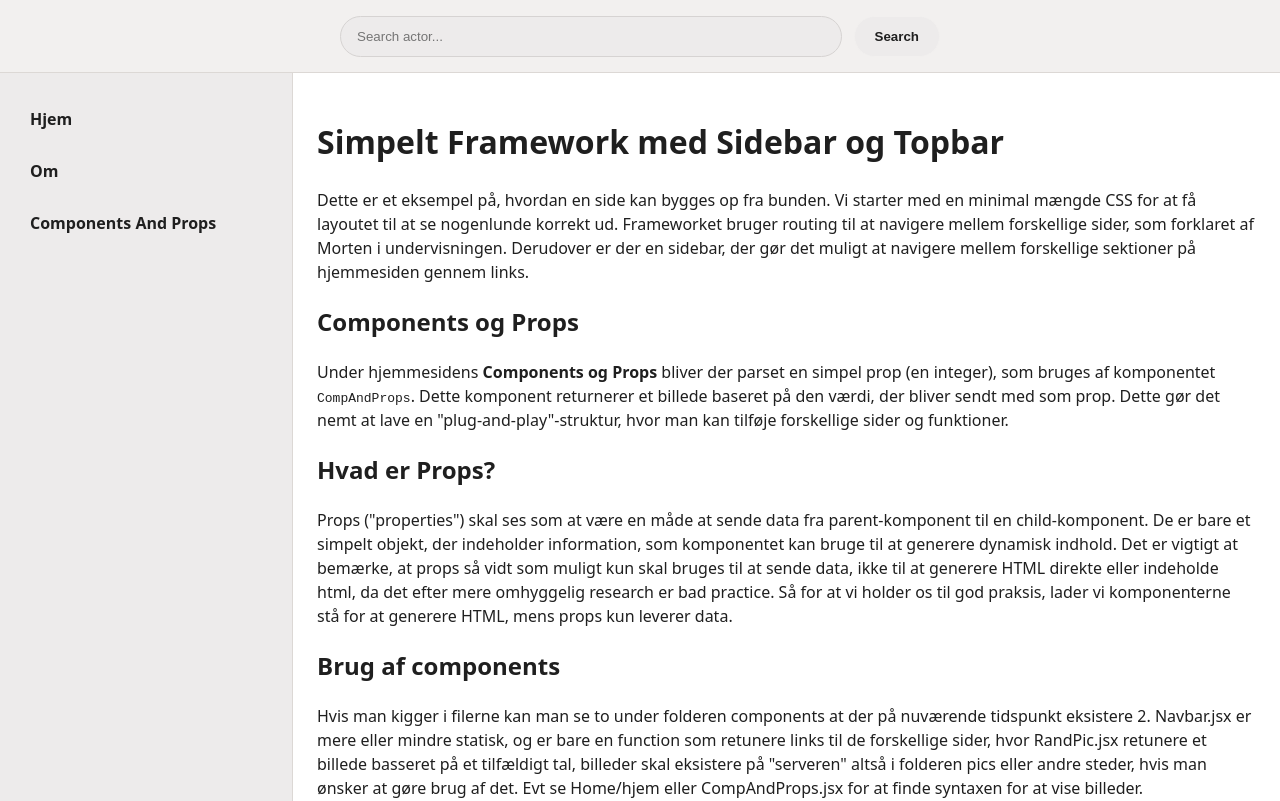
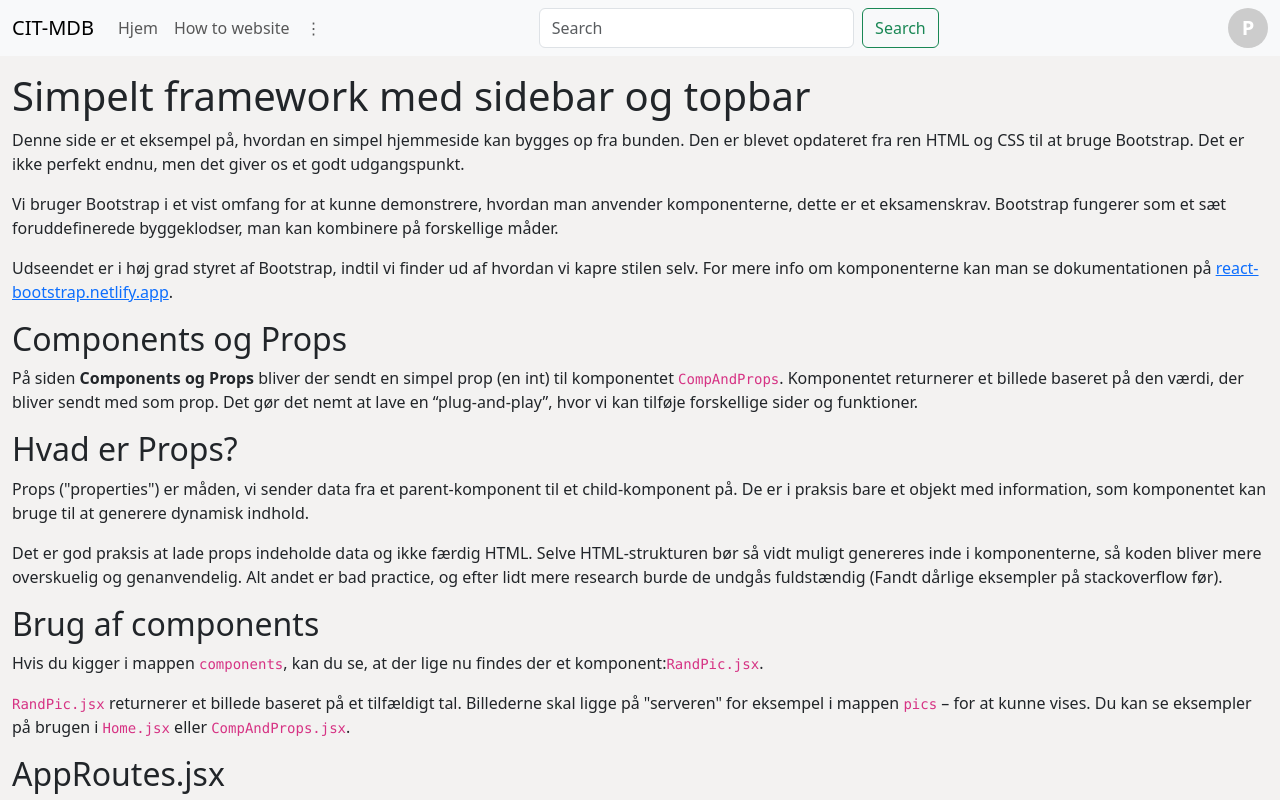
Before and after one commit to CITCodeOne/CIT_Frontend, a React (Vite) app in the folder vite-react-router/: page /about in a window 1280 px wide. Built offline with nearby package versions, Linux system fonts and the light colour scheme.

Commit message:
opdateret

```diff
--- a/vite-react-router/package.json
+++ b/vite-react-router/package.json
@@ -10,7 +10,9 @@
     "preview": "vite preview"
   },
   "dependencies": {
+    "bootstrap": "^5.3.8",
     "react": "^19.2.0",
+    "react-bootstrap": "^2.10.10",
     "react-dom": "^19.2.0",
     "react-router-dom": "^7.9.6"
   },
--- a/vite-react-router/src/App.css
+++ /dev/null
@@ -1,246 +0,0 @@
-:root {
-  --header-height: 72px;
-  --sidebar-width: 260px;
-  --layout-background: #f3f2f1;
-  --surface-color: #ffffff;
-  --border-color: #dcd8d5;
-}
-
-html,
-body,
-#root {
-  margin: 0;
-  padding: 0;
-  width: 100%;
-  height: 100%;
-}
-
-body {
-  color: #1f1f1f;
-}
-
-.App {
-  display: flex;
-  flex-direction: column;
-  min-height: 100vh;
-  background-color: var(--layout-background);
-}
-
-.header {
-  position: sticky;
-  top: 0;
-  z-index: 10;
-  display: flex;
-  align-items: center;
-  justify-content: center;
-  height: var(--header-height);
-  padding: 0 24px;
-  background-color: #f2f0ef;
-  border-bottom: 1px solid var(--border-color);
-}
-
-#form {
-  display: flex;
-  align-items: center;
-  gap: 12px;
-  width: 100%;
-  max-width: 600px;
-}
-
-.TextInput {
-  flex: 1 1 auto;
-  padding: 12px 16px;
-  box-sizing: border-box;
-  border-radius: 999px;
-  border: 1px solid #d6d3d2;
-  background-color: #edebeb;
-  color: inherit;
-  transition: border-color 0.2s ease, box-shadow 0.2s ease;
-}
-
-.TextInput:hover,
-.TextInput:focus {
-  border-color: #4d5d68;
-  outline: none;
-  box-shadow: 0 0 0 2px rgba(77, 93, 104, 0.2);
-}
-
-#SearchButton {
-  display: inline-flex;
-  align-items: center;
-  justify-content: center;
-  padding: 12px 20px;
-  border-radius: 999px;
-  border: 1px solid #f2f0ef;
-  background-color: #edebeb;
-  color: #1f1f1f;
-  cursor: pointer;
-  font-weight: 600;
-  transition: background-color 0.2s ease, border-color 0.2s ease;
-}
-
-#SearchButton:hover {
-  border-color: #4d5d68;
-  background-color: #e2dedd;
-}
-
-#SearchButton:active {
-  border-color: #272727;
-  background-color: #d4d1d0;
-}
-
-.Container {
-  display: flex;
-  flex: 1 1 auto;
-  min-height: 0;
-  overflow: hidden;
-  height: calc(100vh - var(--header-height));
-}
-
-.Sidebar {
-  flex: 0 0 var(--sidebar-width);
-  display: flex;
-  flex-direction: column;
-  gap: 24px;
-  padding: 24px 16px;
-  background-color: #edebeb;
-  border-right: 1px solid var(--border-color);
-  overflow-y: auto;
-}
-
-.navbar {
-  display: flex;
-  flex-direction: column;
-  gap: 16px;
-}
-
-.navbar ul {
-  list-style: none;
-  display: flex;
-  flex-direction: column;
-  gap: 8px;
-  padding: 0;
-  margin: 0;
-}
-
-.navbar a {
-  display: block;
-  padding: 10px 14px;
-  border-radius: 12px;
-  text-decoration: none;
-  color: #1f1f1f;
-  font-weight: 600;
-  transition: background-color 0.2s ease, color 0.2s ease;
-}
-
-.navbar a:hover,
-.navbar a:focus-visible {
-  background-color: #d6d3d2;
-  color: #000;
-  outline: none;
-}
-
-.content {
-  flex: 1 1 auto;
-  min-width: 0;
-  min-height: 0;
-  height: 100%;
-  overflow-y: auto;
-  padding: 24px;
-  background-color: var(--surface-color);
-  box-sizing: border-box;
-  scroll-padding-top: calc(var(--header-height) + 16px);
-}
-
-.content img {
-  max-width: 100%;
-  height: auto;
-  border-radius: 12px;
-}
-
-@media (max-width: 900px) {
-  :root {
-    --sidebar-width: 220px;
-  }
-}
-
-@media (max-width: 768px) {
-  .Container {
-    flex-direction: column;
-    height: auto;
-    min-height: calc(100vh - var(--header-height));
-  }
-
-  .Sidebar {
-    flex: 0 0 auto;
-    flex-direction: row;
-    align-items: center;
-    gap: 12px;
-    padding: 16px;
-    border-right: none;
-    border-bottom: 1px solid var(--border-color);
-    overflow-x: auto;
-  }
-
-  .navbar {
-    width: 100%;
-  }
-
-  .navbar ul {
-    flex-direction: row;
-    gap: 12px;
-  }
-
-  .navbar a {
-    white-space: nowrap;
-  }
-}
-
-@media (prefers-color-scheme: dark) {
-  :root {
-    --layout-background: #1e1e1e;
-    --surface-color: #151515;
-    --border-color: #2c2c2c;
-  }
-
-  .App {
-    color: #f2f0ef;
-  }
-
-  .header {
-    background-color: #222222;
-  }
-
-  .Sidebar {
-    background-color: #222222;
-  }
-
-  .TextInput {
-    background-color: #222222;
-    border-color: #3a3a3a;
-    color: inherit;
-  }
-
-  #SearchButton {
-    background-color: #222222;
-    border-color: #3a3a3a;
-    color: inherit;
-  }
-
-  #SearchButton:hover {
-    background-color: #2a2a2a;
-  }
-
-  #SearchButton:active {
-    background-color: #1a1a1a;
-  }
-
-  .navbar a {
-    color: inherit;
-  }
-
-  .navbar a:hover,
-  .navbar a:focus-visible {
-    background-color: #2e2e2e;
-  }
-}
--- a/vite-react-router/src/App.jsx
+++ b/vite-react-router/src/App.jsx
@@ -1,32 +1,96 @@
-import './App.css';
-import { BrowserRouter as Router } from 'react-router-dom';
+import { BrowserRouter as Router, Link } from 'react-router-dom';
 import AppRoutes from './routes/AppRoutes';
-import Navbar from './components/Navbar';
+import 'bootstrap/dist/css/bootstrap.min.css';
+import Button from 'react-bootstrap/Button';
+import Container from 'react-bootstrap/Container';
+import Form from 'react-bootstrap/Form';
+import Nav from 'react-bootstrap/Nav';
+import Navbar from 'react-bootstrap/Navbar';
+import NavDropdown from 'react-bootstrap/NavDropdown';
 
 function App() {
   return (
     <Router>
-      <div className="App">
-        <header className="header">
-          <form id="form" role="search">
-            <input
-              type="search"
-              placeholder="Search actor..."
-              aria-label="Search actor"
-              className="TextInput"
-            />
-            <button id="SearchButton" type="submit">Search</button>
-          </form>
-        </header>
-        <div className="Container">
-          <aside className="Sidebar" aria-label="Primary navigation">
-            <Navbar />
-          </aside>
-          <main className="content" role="main">
-            <AppRoutes />
-          </main>
-        </div>
-      </div>
+      <Navbar expand="lg" className="bg-body-tertiary">
+        <Container fluid>
+          <Navbar.Brand href="#">CIT-MDB</Navbar.Brand>
+          <Navbar.Toggle aria-controls="navbarScroll" />
+          <Navbar.Collapse id="navbarScroll">
+            <Nav
+              className="me-auto my-2 my-lg-0"
+              style={{ maxHeight: '100px' }}
+              navbarScroll
+            >
+              <Nav.Link as={Link} to="/">Hjem</Nav.Link>
+              <Nav.Link as={Link} to="/about">How to website</Nav.Link>
+              <NavDropdown title=" ⋮ " id="navbarScrollingDropdown" className="no-caret">
+                <NavDropdown.Item as={Link} to="/CompAndProps">Random pictures</NavDropdown.Item>
+                <NavDropdown.Item as={Link} to="#action4">
+                  Noget sejt her?
+                </NavDropdown.Item>
+                <NavDropdown.Divider />
+                <NavDropdown.Item href="#action5">
+                  Noget endnu sejere her?
+                </NavDropdown.Item>
+              </NavDropdown>
+              {/*
+              <Nav.Link href="#" disabled>
+                Link
+              </Nav.Link>
+              */}
+            </Nav>
+            <div className="d-flex justify-content-between flex-grow-1">
+              <div className="d-flex justify-content"></div>
+              <Form className="d-flex" style={{ maxWidth: 400, width: "100%" }}>
+                <Form.Control
+                  type="search"
+                  placeholder="Search"
+                  className="me-2"
+                  aria-label="Search"
+                />
+                <Button variant="outline-success">Search</Button>
+              </Form>
+
+              <div className="d-flex align-items-center justify-content-end" style={{ minWidth: 120 }}>
+                {/* Profile*/}
+                <NavDropdown
+                  title={
+                    <span
+                      style={{
+                        display: 'inline-block',
+                        width: 40,
+                        height: 40,
+                        borderRadius: '50%',
+                        background: '#ccc',
+                        textAlign: 'center',
+                        lineHeight: '40px',
+                        fontWeight: 'bold',
+                        color: '#fff',
+                        fontSize: 20
+                      }}
+                    >
+                      P
+                    </span>
+                  }
+                  id="profile-dropdown"
+                  align="end"
+                >
+                  <NavDropdown.Item href="#profile">Profile</NavDropdown.Item>
+                  <NavDropdown.Item href="#settings">Settings</NavDropdown.Item>
+                  <NavDropdown.Divider />
+                  <NavDropdown.Item href="#logout">Logout</NavDropdown.Item>
+                </NavDropdown>
+              </div>
+            </div>
+          </Navbar.Collapse>
+        </Container>
+      </Navbar>
+        <Container
+          fluid
+          className="flex-grow-1 overflow-auto py-3"
+        >
+          <AppRoutes />
+        </Container>
     </Router>
   );
 }
--- a/vite-react-router/src/components/Navbar.jsx
+++ /dev/null
@@ -1,21 +0,0 @@
-import React from 'react';
-import { Link } from 'react-router-dom';
-function Navbar() {
-  return (
-    <nav className="navbar">
-      <ul>
-        <li>
-          <Link to="/">Hjem</Link>
-        </li>
-        <li>
-          <Link to="/about">Om</Link>
-        </li>
-        <li>
-          <Link to="/CompAndProps">Components And Props</Link>
-        </li>
-      </ul>
-    </nav>
-  );
-}
-
-export default Navbar;
--- a/vite-react-router/src/index.css
+++ b/vite-react-router/src/index.css
@@ -26,8 +26,14 @@ body {
     height: 100%;
     min-height: 100vh;
     background-color: #f3f2f1;
+    display: flex;
+    flex-direction: column;
 }
 
+.dropdown-toggle::after {
+  display: none !important;
+}
+/*
 @media (prefers-color-scheme: dark) {
     body {
         background-color: #1e1e1e;
@@ -37,4 +43,4 @@ body {
     #root {
         background-color: #1e1e1e;
     }
-}
+}*/
--- a/vite-react-router/src/pages/About.jsx
+++ b/vite-react-router/src/pages/About.jsx
@@ -3,61 +3,61 @@ import React from 'react';
 function About() {
   return (
     <div>
-      <h1>Simpelt Framework med Sidebar og Topbar</h1>
+      <h1>Simpelt framework med sidebar og topbar</h1>
       <p>
-        Dette er et eksempel på, hvordan en side kan bygges op fra bunden. Vi starter med en minimal mængde CSS for at få layoutet til at se nogenlunde korrekt ud.
-        Frameworket bruger routing til at navigere mellem forskellige sider, som forklaret af Morten i undervisningen. Derudover er der en sidebar, der gør det muligt at navigere mellem forskellige sektioner på hjemmesiden gennem links.
+        Denne side er et eksempel på, hvordan en simpel hjemmeside kan bygges op fra bunden.
+        Den er blevet opdateret fra ren HTML og CSS til at bruge Bootstrap.
+        Det er ikke perfekt endnu, men det giver os et godt udgangspunkt.
       </p>
+      <p>
+        Vi bruger Bootstrap i et vist omfang for at kunne demonstrere, hvordan man anvender komponenterne, dette er et eksamenskrav.
+        Bootstrap fungerer som et sæt foruddefinerede byggeklodser, man kan kombinere på forskellige måder.
+      </p>
+      <p>
+        Udseendet er i høj grad styret af Bootstrap, indtil vi finder ud af hvordan vi kapre stilen selv.
+        For mere info om komponenterne kan man se dokumentationen på{' '}
+        <a href="https://react-bootstrap.netlify.app/" target="_blank" rel="noreferrer">
+          react-bootstrap.netlify.app
+        </a>.
+      </p>
+
       <h2>Components og Props</h2>
       <p>
-        Under hjemmesidens <strong>Components og Props</strong> bliver der parset en simpel prop (en integer), som bruges af komponentet <code>CompAndProps</code>. Dette komponent returnerer et billede baseret på den værdi, der bliver sendt med som prop.
-        Dette gør det nemt at lave en "plug-and-play"-struktur, hvor man kan tilføje forskellige sider og funktioner.
+        På siden <strong>Components og Props</strong> bliver der sendt en simpel prop (en int) til komponentet <code>CompAndProps</code>.
+        Komponentet returnerer et billede baseret på den værdi, der bliver sendt med som prop.
+        Det gør det nemt at lave en “plug-and-play”, hvor vi kan tilføje forskellige sider og funktioner.
       </p>
+
       <h2>Hvad er Props?</h2>
       <p>
-        Props (&quot;properties&quot;) skal ses som at være en måde at sende data fra parent-komponent til en child-komponent. De er bare et simpelt objekt, der indeholder information, som komponentet kan bruge til at generere dynamisk indhold.
-        Det er vigtigt at bemærke, at props så vidt som muligt kun skal bruges til at sende data, ikke til at generere HTML direkte eller indeholde html, da det efter mere omhyggelig research er bad practice.
-        Så for at vi holder os til god praksis, lader vi komponenterne stå for at generere HTML, mens props kun leverer data.
+        Props (&quot;properties&quot;) er måden, vi sender data fra et parent-komponent til et child-komponent på.
+        De er i praksis bare et objekt med information, som komponentet kan bruge til at generere dynamisk indhold.
       </p>
+      <p>
+        Det er god praksis at lade props indeholde data og ikke færdig HTML.
+        Selve HTML-strukturen bør så vidt muligt genereres inde i komponenterne, så koden bliver mere overskuelig og genanvendelig.
+        Alt andet er bad practice, og efter lidt mere research burde de undgås fuldstændig (Fandt dårlige eksempler på stackoverflow før).
+      </p>
+
       <h2>Brug af components</h2>
       <p>
-        Hvis man kigger i filerne kan man se to under folderen components at der på nuværende tidspunkt eksistere 2.
-        Navbar.jsx er mere eller mindre statisk, og er bare en function som retunere links til de forskellige sider, hvor RandPic.jsx retunere et billede basseret på et tilfældigt tal, billeder skal eksistere på &quot;serveren&quot; altså i folderen pics eller andre steder,
-        hvis man ønsker at gøre brug af det. Evt se Home/hjem eller CompAndProps.jsx for at finde syntaxen for at vise billeder.
+        Hvis du kigger i mappen <code>components</code>, kan du se, at der lige nu findes der et komponent:
+        <code>RandPic.jsx</code>.
       </p>
+      <p>
+        <code>RandPic.jsx</code> returnerer et billede baseret på et tilfældigt tal.
+        Billederne skal ligge på &quot;serveren&quot; for eksempel i mappen <code>pics</code> – for at kunne vises.
+        Du kan se eksempler på brugen i <code>Home.jsx</code> eller <code>CompAndProps.jsx</code>.
+      </p>
+
       <h2>AppRoutes.jsx</h2>
       <p>
-        Approutes.jsx er det der står for routingen af de forskellige sider. På nuværende tidspunkt bruger vi approutes i app.jsx hvilket gør at vi altid vil have top og side bars,
-        så hvis vi ønsker andet skal jeg lige finde på en lidt smartere løsning i forhold til at genere html (Tænker vi tager det til et møde).
-        Som nævnt tideligere bliver routes kaldt på under app.jsx ved linjen &lt;main className=&quot;content&quot;&gt;&lt;/main&gt;
+        <code>AppRoutes.jsx</code> står for at styre routingen mellem de forskellige sider.
+        Lige nu bliver <code>AppRoutes</code> brugt i <code>App.jsx</code>, hvilket betyder, at topbaren (og eventuelle sidebars) er synlige hele tiden.
       </p>
-       <h1>Simpelt Framework med Sidebar og Topbar</h1>
       <p>
-        Dette er et eksempel på, hvordan en side kan bygges op fra bunden. Vi starter med en minimal mængde CSS for at få layoutet til at se nogenlunde korrekt ud.
-        Frameworket bruger routing til at navigere mellem forskellige sider, som forklaret af Morten i undervisningen. Derudover er der en sidebar, der gør det muligt at navigere mellem forskellige sektioner på hjemmesiden gennem links.
-      </p>
-      <h2>Components og Props</h2>
-      <p>
-        Under hjemmesidens <strong>Components og Props</strong> bliver der parset en simpel prop (en integer), som bruges af komponentet <code>CompAndProps</code>. Dette komponent returnerer et billede baseret på den værdi, der bliver sendt med som prop.
-        Dette gør det nemt at lave en "plug-and-play"-struktur, hvor man kan tilføje forskellige sider og funktioner.
-      </p>
-      <h2>Hvad er Props?</h2>
-      <p>
-        Props (&quot;properties&quot;) skal ses som at være en måde at sende data fra parent-komponent til en child-komponent. De er bare et simpelt objekt, der indeholder information, som komponentet kan bruge til at generere dynamisk indhold.
-        Det er vigtigt at bemærke, at props så vidt som muligt kun skal bruges til at sende data, ikke til at generere HTML direkte eller indeholde html, da det efter mere omhyggelig research er bad practice.
-        Så for at vi holder os til god praksis, lader vi komponenterne stå for at generere HTML, mens props kun leverer data.
-      </p>
-      <h2>Brug af components</h2>
-      <p>
-        Hvis man kigger i filerne kan man se to under folderen components at der på nuværende tidspunkt eksistere 2.
-        Navbar.jsx er mere eller mindre statisk, og er bare en function som retunere links til de forskellige sider, hvor RandPic.jsx retunere et billede basseret på et tilfældigt tal, billeder skal eksistere på &quot;serveren&quot; altså i folderen pics eller andre steder,
-        hvis man ønsker at gøre brug af det. Evt se Home/hjem eller CompAndProps.jsx for at finde syntaxen for at vise billeder.
-      </p>
-      <h2>AppRoutes.jsx</h2>
-      <p>
-        Approutes.jsx er det der står for routingen af de forskellige sider. På nuværende tidspunkt bruger vi approutes i app.jsx hvilket gør at vi altid vil have top og side bars,
-        så hvis vi ønsker andet skal jeg lige finde på en lidt smartere løsning i forhold til at genere html (Tænker vi tager det til et møde).
-        Som nævnt tideligere bliver routes kaldt på under app.jsx ved linjen &lt;main className=&quot;content&quot;&gt;&lt;/main&gt;
+        Hvis vi senere vil have sider uden disse elementer, skal vi justere strukturen en smule og tænke mere fleksibelt i forhold til, hvordan vi genererer HTML’en.
+        Det er noget, vi kan tage op på et senere tidspunkt.
       </p>
     </div>
   );
```
Also changed, not shown: 1 other file (tests, documents, lock files or other folders).
